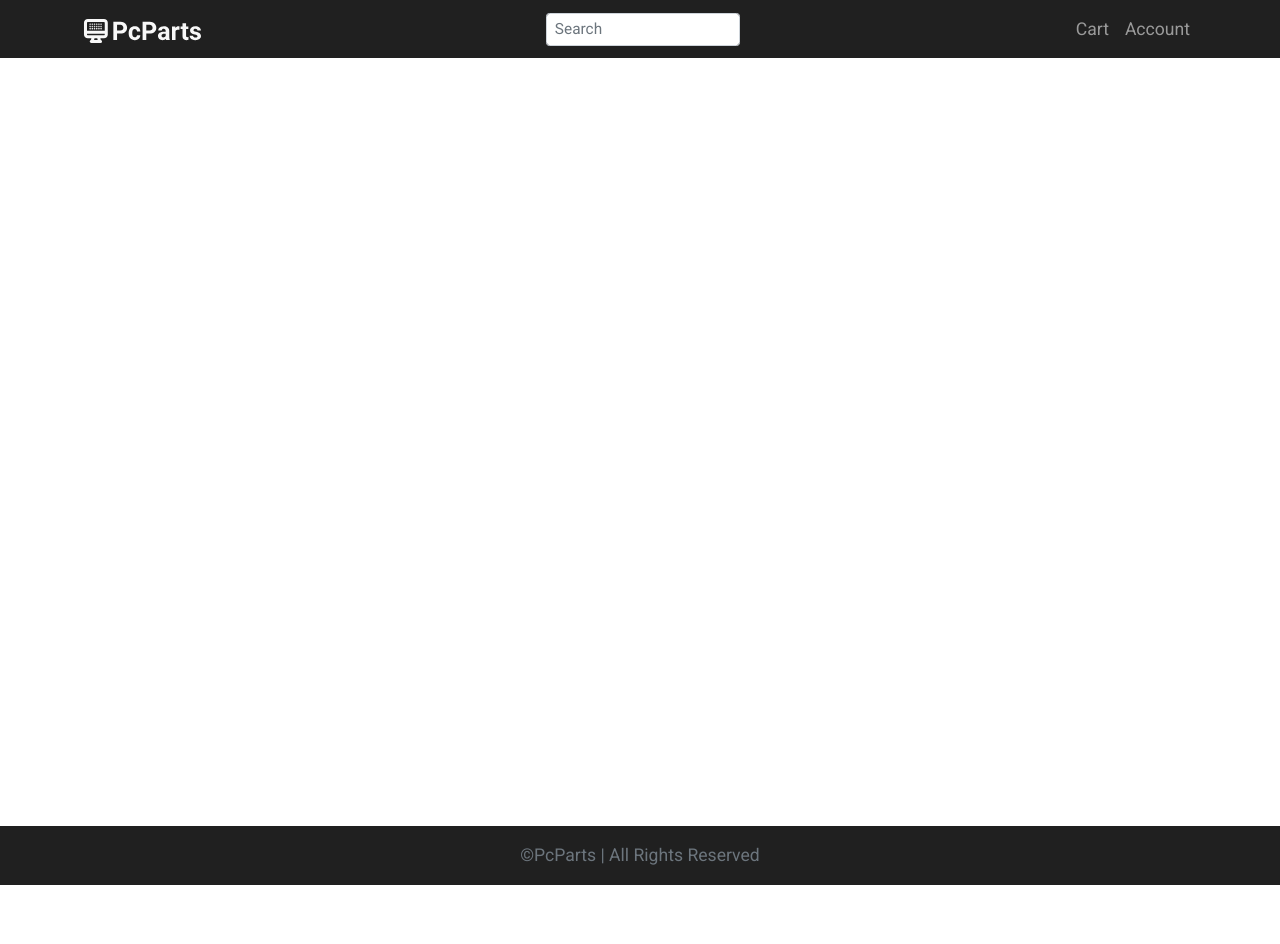
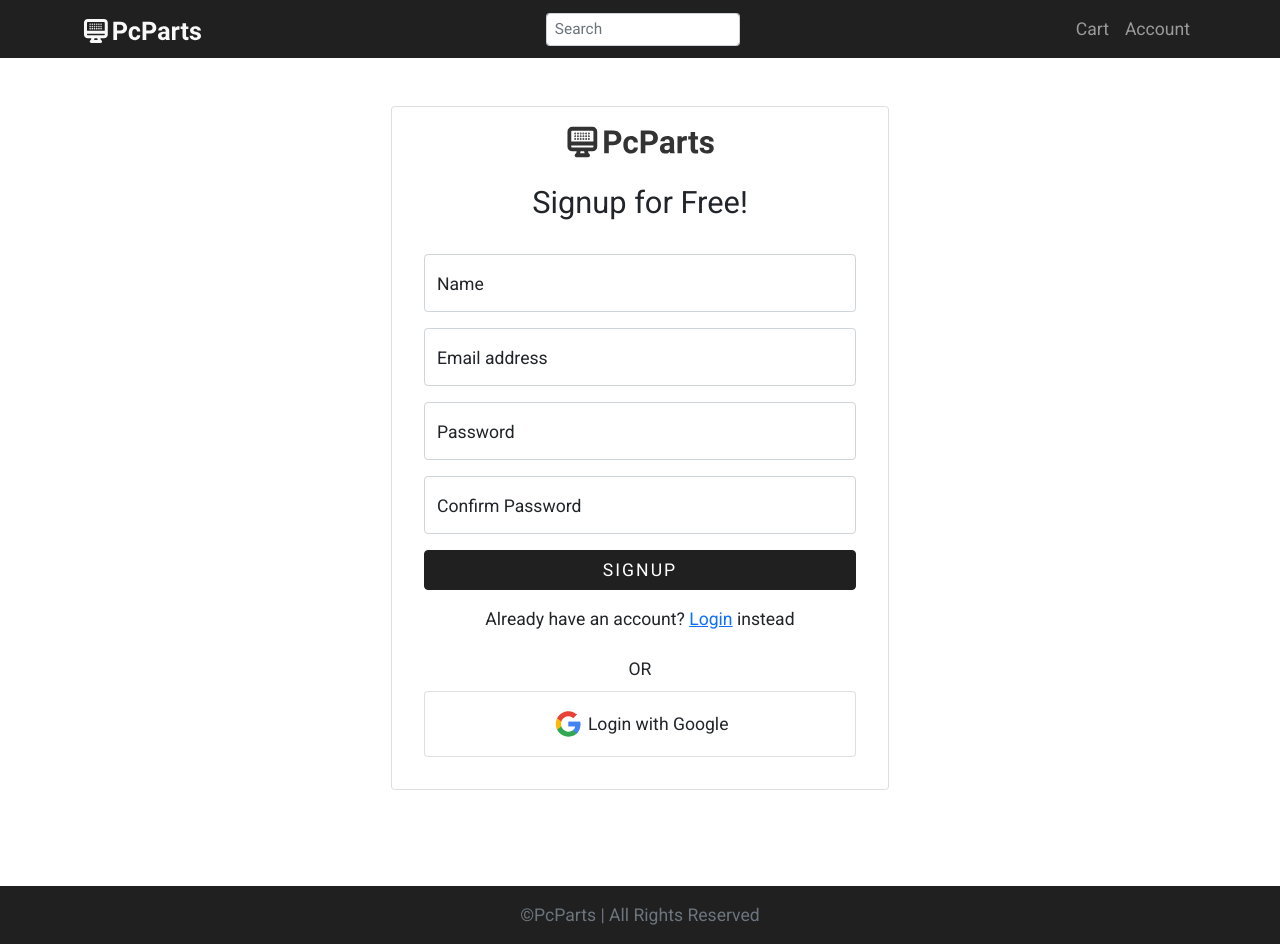
Before and after one commit to mayankpruthii/E-commerce-app, a React (Create React App) app in the folder client/: page /signup in a window 1280 px wide. Before the commit the page ends 885 px from the top, so only its background shows below. Built offline with nearby package versions, Linux system fonts and the light colour scheme.

Commit message:
Interlinked login and signup pages

```diff
--- a/client/src/components/login-page.js
+++ b/client/src/components/login-page.js
@@ -9,6 +9,7 @@
 	FloatingLabel,
 	Button,
 } from "react-bootstrap";
+import {Link} from "react-router-dom"
 
 import googleLogo from "../assets/google.png";
 import logo from "../assets/logo-dark.svg";
@@ -28,8 +29,10 @@
 										src={logo}
 										alt="PcParts"
 									/>
-									<h4 className="text-center mt-4">Login</h4>
+									<h3 className="text-center mt-4">Login</h3>
 								</Col>
+								{/* <Col>
+								</Col> */}
 							</Row>
 						</Card.Title>
 						<Card.Body>
@@ -60,11 +63,12 @@
 									>
 										Login
 									</Button>
+									<br />
+									<br />
+									<p className="text-center">Don't have an account yet? <Link to="/signup">Signup</Link> instead</p>
 								</Col>
 							</Row>
-							<br />
 							<p className="mx-auto text-center">OR</p>
-							<br />
 							<Row className="">
 								<Col>
 									<Card>
@@ -74,7 +78,9 @@
 												src={googleLogo}
 											/>
 											&nbsp;
-											<p className="my-auto">Login with Google</p>
+											<p className="my-auto">
+												Login with Google
+											</p>
 										</Card.Body>
 									</Card>
 								</Col>
--- a/client/src/components/signup-page.js
+++ b/client/src/components/signup-page.js
@@ -1,11 +1,117 @@
-import React from 'react';
+import React from "react";
+import {
+	Container,
+	Row,
+	Col,
+	Card,
+	Image,
+	Form,
+	FloatingLabel,
+	Button,
+} from "react-bootstrap";
+import { Link } from "react-router-dom";
+
+import googleLogo from "../assets/google.png";
+import logo from "../assets/logo-dark.svg";
 
 function Signup(props) {
-    return (
-        <div>
-
-        </div>
-    );
+	return (
+		<Container>
+			<Row className="justify-content-center p-5" lg={2} sm={2} xs={1}>
+				<Col>
+					<Card className="p-3">
+						<Card.Title>
+							<Row className="justify-content-center">
+								<Col>
+									<Image
+										width={150}
+										className="d-block mx-auto"
+										src={logo}
+										alt="PcParts"
+									/>
+									<h3 className="text-center mt-4">
+										Signup for Free!
+									</h3>
+								</Col>
+							</Row>
+						</Card.Title>
+						<Card.Body>
+							<Row>
+								<Col>
+									<FloatingLabel
+										controlId="floatingNameInput"
+										label="Name"
+										className="mb-3"
+									>
+										<Form.Control
+											type="text"
+											placeholder="Your full name"
+										/>
+									</FloatingLabel>
+									<FloatingLabel
+										controlId="floatingEmailInput"
+										label="Email address"
+										className="mb-3"
+									>
+										<Form.Control
+											type="email"
+											placeholder="name@example.com"
+										/>
+									</FloatingLabel>
+									<FloatingLabel
+										controlId="floatingPassword"
+										label="Password"
+										className="mb-3"
+									>
+										<Form.Control
+											type="password"
+											placeholder="Password"
+										/>
+									</FloatingLabel>
+									<FloatingLabel
+										controlId="floatingConfirmPassword"
+										label="Confirm Password"
+									>
+										<Form.Control
+											type="password"
+											placeholder="Confirm Password"
+										/>
+									</FloatingLabel>
+									<Button
+										style={{ width: "100%" }}
+										className="mx-auto mt-3"
+									>
+										Signup
+									</Button>
+									<p className="my-3 text-center">
+										Already have an account?{" "}
+										<Link to="/login">Login</Link> instead
+									</p>
+								</Col>
+							</Row>
+							<p className="my-2 mx-auto text-center">OR</p>
+							<Row className="">
+								<Col>
+									<Card>
+										<Card.Body className="d-flex justify-content-center align-items-center">
+											<Image
+												width={32}
+												src={googleLogo}
+											/>
+											&nbsp;
+											<p className="my-auto">
+												Login with Google
+											</p>
+										</Card.Body>
+									</Card>
+								</Col>
+							</Row>
+						</Card.Body>
+					</Card>
+				</Col>
+			</Row>
+		</Container>
+	);
 }
 
 export default Signup;
```
